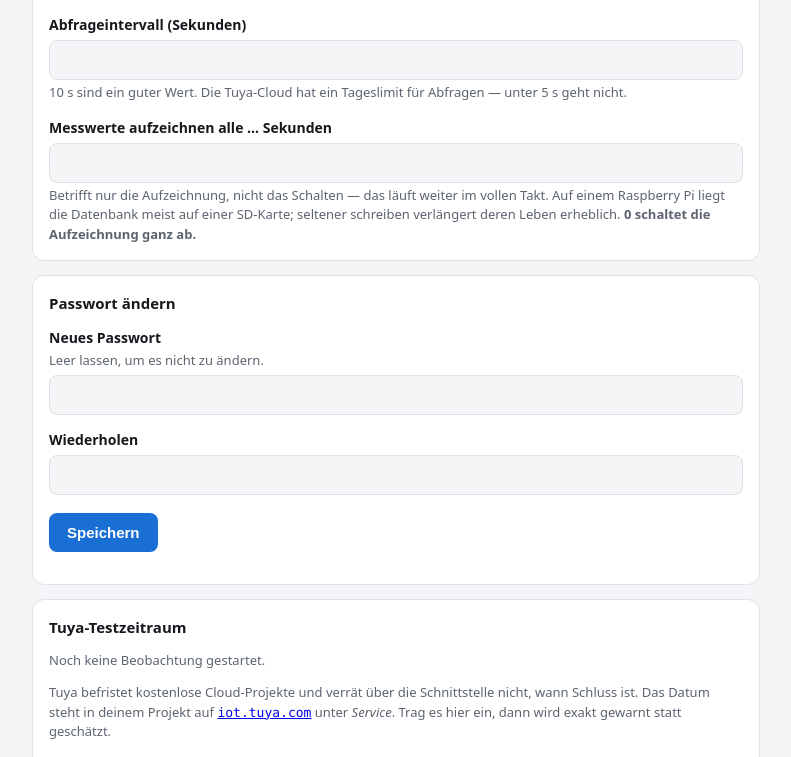
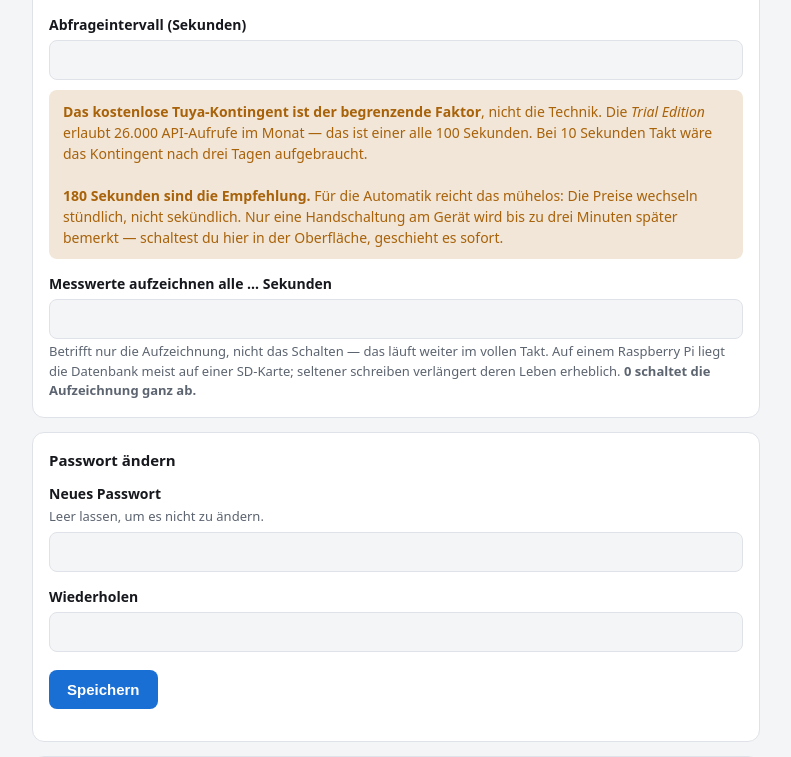
Before and after one commit to pascalmd/tuya-smartmeter, a FastAPI app: template app/templates/settings.html in a window 1280 px wide. Shown: the part 445-1202 px from the top of the page, without its empty margins (244-1035 px from the left). Run offline with FastAPI, Linux system fonts and the light colour scheme; the template is opened without the code that fills it, so the values that code supplies are empty; parts of the project's set-up code (start-up, migrations or seed data) failed here and were passed over.

Commit message:
Abfrageintervall am Tuya-Kontingent ausrichten (Standard 180 s)
Die kostenlose Trial Edition erlaubt 26.000 API-Aufrufe im Monat - das sind 867
am Tag oder einer alle 100 Sekunden. Der bisherige Standard von 10 Sekunden
liegt zehnfach darueber und haette das Kontingent nach drei Tagen aufgebraucht.
Das war kein theoretisches Risiko: Die Testinstanz lief einen halben Tag so.

Standard jetzt 180 s, das sind 60 Prozent des Kontingents mit Puffer fuer
Schaltvorgaenge und Neustarts. Fuer die Automatik folgenlos, weil Preise
stuendlich wechseln - lediglich eine Schaltung am Geraet selbst wird bis zu ein
Intervall spaeter bemerkt. Wer in der Oberflaeche schaltet, sieht das Ergebnis
weiterhin sofort, weil danach direkt nachgelesen wird.

Die Einstellungsseite rechnet den Verbrauch beim Tippen mit und faerbt ihn
gruen, gelb oder rot. Damit ist die Grenze sichtbar, statt in einer Fussnote zu
stehen.

Uebrige Trial-Grenzen sind unkritisch: 50 Geraete (davon 10 steuerbar) und ein
Rechenzentrum reichen fuer diesen Zweck deutlich.

```diff
--- a/app/config.py
+++ b/app/config.py
@@ -25,7 +25,7 @@ _DEFAULTS: dict[str, Any] = {
     "device_id": "",
     "device_name": "",
     "api_token": "",
-    "refresh_seconds": 10,
+    "refresh_seconds": 180,   # Trial-Kontingent: 26.000 Aufrufe/Monat, siehe main.py
     "history_seconds": 60,
     "tuya_setup_ts": 0,        # wann die Tuya-Zugangsdaten zuletzt bestaetigt wurden
     "trial_reminder_days": 25,  # Schaetzmodus: ab wann erinnert wird
--- a/app/main.py
+++ b/app/main.py
@@ -29,6 +29,11 @@ log = logging.getLogger("tuya-smartmeter")
 
 TEMPLATES = Jinja2Templates(directory=str(Path(__file__).parent / "templates"))
 
+# Tuyas kostenlose "Trial Edition" erlaubt 26.000 API-Aufrufe im Monat - das
+# sind 867 am Tag oder einer alle 100 Sekunden. Bei 10 s Takt waere das
+# Kontingent nach drei Tagen aufgebraucht. 180 s lassen der Automatik reichlich
+# Genauigkeit (die Preise wechseln stuendlich) und verbrauchen nur 60 Prozent.
+TRIAL_CALLS_PER_MONTH = 26_000
 MIN_INTERVAL = 5
 MAX_INTERVAL = 3600
 PRICE_REFRESH_SECONDS = 600  # Preise sind stundenscharf; 10 min reicht reichlich
@@ -95,7 +100,11 @@ class State:
             "offline_minutes": round((time.time() - self.offline_since) / 60)
             if self.offline_since
             else 0,
-            "refresh_seconds": config.get("refresh_seconds", 10),
+            "refresh_seconds": config.get("refresh_seconds", 180),
+            "calls_per_month": api_calls_per_month(
+                int(config.get("refresh_seconds", 180) or 180)
+            ),
+            "trial_call_limit": TRIAL_CALLS_PER_MONTH,
             "polls": self.polls,
             "failures": self.failures,
             "uptime_seconds": round(time.time() - self.started_at),
@@ -397,7 +406,7 @@ async def poller() -> None:
     backoff = 0
     last_prune = 0.0
     while True:
-        interval = int(config.get("refresh_seconds", 10) or 10)
+        interval = int(config.get("refresh_seconds", 180) or 180)
         interval = max(MIN_INTERVAL, min(MAX_INTERVAL, interval))
 
         if config.setup_done and config.get("device_id"):
@@ -458,7 +467,7 @@ async def lifespan(app: FastAPI):
             "(tatsaechlicher Projektstart unbekannt)",
         )
     task = asyncio.create_task(poller(), name="tuya-poller")
-    log.info("Poller gestartet (Intervall %ss)", config.get("refresh_seconds", 10))
+    log.info("Poller gestartet (Intervall %ss)", config.get("refresh_seconds", 180))
     try:
         yield
     finally:
@@ -509,6 +518,14 @@ def page(request: Request, name: str, **ctx: Any) -> HTMLResponse:
 # die Bearbeitung bis zu einen Werktag. Deshalb nicht auf den letzten Druecker
 # erinnern, sondern mit Puffer.
 TRIAL_VORWARNUNG_TAGE = 10
+
+
+def api_calls_per_month(interval_seconds: int) -> int:
+    """Hochrechnung des Tuya-Verbrauchs: Abfragen plus Spezifikation und Token."""
+    if interval_seconds <= 0:
+        return 0
+    pro_tag = 86400 / interval_seconds + 24 + 12
+    return int(pro_tag * 30)
 
 
 def trial_status() -> dict[str, Any]:
@@ -1097,7 +1114,7 @@ async def healthz():
     """Fuer den TrueNAS-Healthcheck: laeuft der Dienst und ist der Stand frisch?"""
     if not config.setup_done:
         return JSONResponse({"status": "setup", "detail": "Ersteinrichtung offen"})
-    interval = int(config.get("refresh_seconds", 10) or 10)
+    interval = int(config.get("refresh_seconds", 180) or 180)
     age = time.time() - state.ts if state.ts else None
     stale = age is not None and age > max(60, interval * 6)
     healthy = state.ok and not stale and state.online is not False
--- a/app/templates/settings.html
+++ b/app/templates/settings.html
@@ -1,5 +1,23 @@
 {% extends "base.html" %}
-{% block title %}Einstellungen{% endblock %}
+{% block title %}Einstellungen<script>
+  // Verbrauch live hochrechnen, damit niemand aus Versehen das Kontingent sprengt
+  const KONTINGENT = 26000;
+  const feld = document.getElementById('refresh_seconds');
+  const hinweis = document.getElementById('call-hint');
+  function rechne() {
+    const sek = parseInt(feld.value, 10);
+    if (!sek || sek < 1) { hinweis.textContent = ''; return; }
+    const proMonat = Math.round((86400 / sek + 36) * 30);
+    const quote = Math.round(proMonat / KONTINGENT * 100);
+    hinweis.innerHTML =
+      `Ergibt rund <strong>${proMonat.toLocaleString('de-DE')}</strong> Tuya-Aufrufe im Monat — ` +
+      `<strong>${quote} %</strong> des kostenlosen Kontingents.`;
+    hinweis.style.color = quote > 100 ? 'var(--err)' : (quote > 85 ? 'var(--warn)' : 'var(--ok)');
+  }
+  feld.addEventListener('input', rechne);
+  rechne();
+</script>
+{% endblock %}
 {% block content %}
 
 {% if saved == '1' %}<div class="msg ok">Gespeichert.</div>{% endif %}
@@ -38,9 +56,17 @@
     <label for="refresh_seconds">Abfrageintervall (Sekunden)</label>
     <input type="number" id="refresh_seconds" name="refresh_seconds" min="5" max="3600"
            value="{{ cfg.get('refresh_seconds', 10) }}">
-    <div class="hint">
-      10 s sind ein guter Wert. Die Tuya-Cloud hat ein Tageslimit für Abfragen —
-      unter 5 s geht nicht.
+    <div class="hint" id="call-hint"></div>
+    <div class="msg warn" style="font-size:14px; margin-top:10px">
+      <strong>Das kostenlose Tuya-Kontingent ist der begrenzende Faktor</strong>,
+      nicht die Technik. Die <em>Trial Edition</em> erlaubt 26.000 API-Aufrufe im
+      Monat — das ist einer alle 100 Sekunden. Bei 10 Sekunden Takt wäre das
+      Kontingent nach drei Tagen aufgebraucht.
+      <br><br>
+      <strong>180 Sekunden sind die Empfehlung.</strong> Für die Automatik reicht
+      das mühelos: Die Preise wechseln stündlich, nicht sekündlich. Nur eine
+      Handschaltung am Gerät wird bis zu drei Minuten später bemerkt — schaltest
+      du hier in der Oberfläche, geschieht es sofort.
     </div>
 
     <label for="history_seconds">Messwerte aufzeichnen alle … Sekunden</label>
@@ -141,4 +167,22 @@
     &nbsp;&nbsp;-d '{"code":"switch","value":true}' http://&lt;server&gt;:8099/api/switch</code>
   </p>
 </div>
+<script>
+  // Verbrauch live hochrechnen, damit niemand aus Versehen das Kontingent sprengt
+  const KONTINGENT = 26000;
+  const feld = document.getElementById('refresh_seconds');
+  const hinweis = document.getElementById('call-hint');
+  function rechne() {
+    const sek = parseInt(feld.value, 10);
+    if (!sek || sek < 1) { hinweis.textContent = ''; return; }
+    const proMonat = Math.round((86400 / sek + 36) * 30);
+    const quote = Math.round(proMonat / KONTINGENT * 100);
+    hinweis.innerHTML =
+      `Ergibt rund <strong>${proMonat.toLocaleString('de-DE')}</strong> Tuya-Aufrufe im Monat — ` +
+      `<strong>${quote} %</strong> des kostenlosen Kontingents.`;
+    hinweis.style.color = quote > 100 ? 'var(--err)' : (quote > 85 ? 'var(--warn)' : 'var(--ok)');
+  }
+  feld.addEventListener('input', rechne);
+  rechne();
+</script>
 {% endblock %}
```
Also changed, not shown: README.md.
